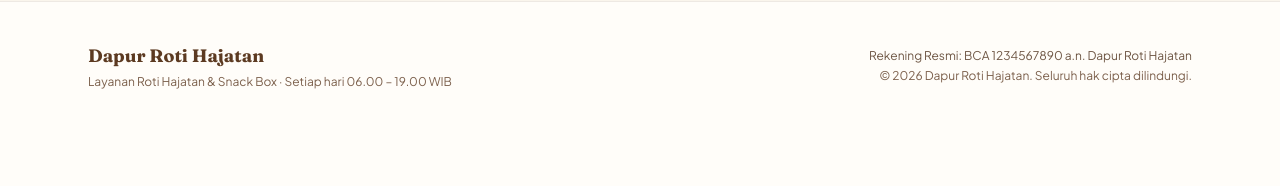
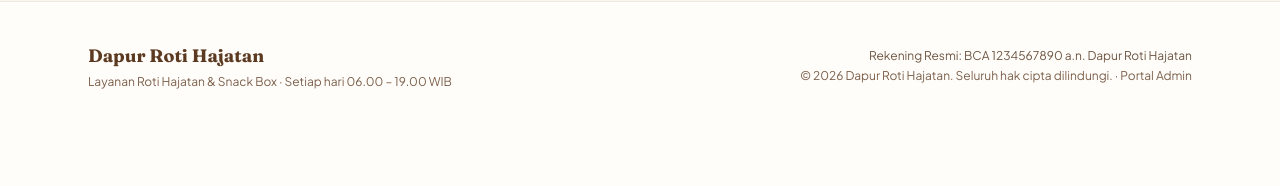
Before and after one commit to fyngaming/DapurRoti, a Laravel app: page / in a window 1280 px wide. Shown: the part 2723-2909 px from the top of the page. Run offline with Laravel 12, Linux system fonts and the light colour scheme; data that the repository does not hold is empty; style sheets or scripts are compiled from the project's sources; some libraries are stand-ins or nearby versions.

Commit message:
update login admin dari dashboard utama

```diff
--- a/app/Http/Controllers/AuthController.php
+++ b/app/Http/Controllers/AuthController.php
@@ -56,16 +56,25 @@ class AuthController extends Controller
 
     public function login(Request $request): JsonResponse
     {
-        $cleanEmail = strtolower(trim((string) $request->input('email', '')));
+        $loginInput = strtolower(trim((string) $request->input('email', $request->input('username', ''))));
         $cleanPassword = (string) $request->input('password', '');
 
-        if ($cleanEmail === '' || $cleanPassword === '') {
-            return response()->json(['message' => 'Email dan kata sandi wajib diisi.'], 422);
+        if ($loginInput === '' || $cleanPassword === '') {
+            return response()->json(['message' => 'Email/Username dan kata sandi wajib diisi.'], 422);
         }
 
-        $user = User::query()->whereRaw('LOWER(email) = ?', [$cleanEmail])->first();
+        $user = User::query()
+            ->where(function ($q) use ($loginInput) {
+                $q->whereRaw('LOWER(email) = ?', [$loginInput])
+                    ->orWhereRaw('LOWER(name) = ?', [$loginInput]);
+                if ($loginInput === 'admin') {
+                    $q->orWhere('role', 'admin');
+                }
+            })
+            ->first();
+
         if (! $user || ! $user->password || ! Hash::check($cleanPassword, $user->password)) {
-            return response()->json(['message' => 'Email atau kata sandi salah.'], 401);
+            return response()->json(['message' => 'Email/Username atau kata sandi salah.'], 401);
         }
 
         Auth::login($user, true);
--- a/app/Http/Controllers/GoogleAuthController.php
+++ b/app/Http/Controllers/GoogleAuthController.php
@@ -22,7 +22,7 @@ class GoogleAuthController extends Controller
             && $clientSecret !== 'YOUR_GOOGLE_CLIENT_SECRET';
 
         $redirectUri = trim((string) config('services.google.redirect', ''))
-            ?: $request->getSchemeAndHttpHost().'/api/auth/google/callback';
+            ?: 'http://localhost:3000/api/auth/google/callback';
 
         return [
             'client_id' => $clientId,
--- a/public/sw.js
+++ b/public/sw.js
@@ -1,4 +1,4 @@
-const CACHE_NAME = 'dapur-roti-laravel13-v6';
+const CACHE_NAME = 'dapur-roti-laravel13-v7';
 const APP_SHELL = ['/manifest.webmanifest', '/icons/icon-192.png', '/icons/icon-512.png'];
 
 self.addEventListener('install', (event) => {
--- a/resources/js/App.tsx
+++ b/resources/js/App.tsx
@@ -300,6 +300,10 @@ export default function App() {
           const meData = await meRes.json();
           if (meData.user) {
             setUser(meData.user);
+            if (meData.user.role === 'admin' && activeView !== 'dapur-admin') {
+              handleNavigate('dapur-admin');
+              return;
+            }
             if (authStatus === 'google_success' && shouldOpenCheckout && loadSavedCart().length > 0) {
               setIsCheckoutOpen(true);
             }
@@ -343,9 +347,10 @@ export default function App() {
     }
   }
 
-  function handleNavigate(view: 'home' | 'my-orders', sectionId?: string) {
+  function handleNavigate(view: 'home' | 'my-orders' | 'dapur-admin', sectionId?: string) {
     setActiveView(view);
-    const targetPath = view === 'my-orders' ? '/my-orders' : '/';
+    const targetPath =
+      view === 'dapur-admin' ? '/dapur-admin' : (view === 'my-orders' ? '/my-orders' : '/');
     if (window.location.pathname !== targetPath) {
       window.history.pushState({}, '', targetPath);
     }
@@ -430,6 +435,10 @@ export default function App() {
   function handleAuthenticated(authenticatedUser: User) {
     setUser(authenticatedUser);
     setIsAuthOpen(false);
+    if (authenticatedUser.role === 'admin') {
+      handleNavigate('dapur-admin');
+      return;
+    }
     if (pendingCheckoutAfterAuth && cart.length > 0) {
       setPendingCheckoutAfterAuth(false);
       setIsCheckoutOpen(true);
--- a/resources/js/components/AdminPage.tsx
+++ b/resources/js/components/AdminPage.tsx
@@ -849,15 +849,15 @@ export function AdminPage({
                 htmlFor="admin-email"
                 className="block text-xs font-semibold text-[#5C3A21] mb-1"
               >
-                Email Admin
+                Email / Username Admin
               </label>
               <input
                 id="admin-email"
-                type="email"
+                type="text"
                 required
                 value={loginEmail}
                 onChange={(e) => setLoginEmail(e.target.value)}
-                placeholder="admin@rotihajatan.id"
+                placeholder="admin atau admin@rotihajatan.id"
                 className="w-full px-3.5 py-2.5 text-sm text-[#5C3A21] bg-white border border-[#5C3A21]/20 rounded-xl focus:outline-none focus:border-[#D97706]"
               />
             </div>
--- a/resources/js/components/AuthModal.tsx
+++ b/resources/js/components/AuthModal.tsx
@@ -257,15 +257,15 @@ export function AuthModal({
                 htmlFor="auth-email"
                 className="block text-xs font-semibold text-[#5C3A21] mb-1"
               >
-                Alamat Email
+                {mode === 'login' ? 'Email atau Username' : 'Alamat Email'}
               </label>
               <input
                 id="auth-email"
-                type="email"
+                type={mode === 'login' ? 'text' : 'email'}
                 required
                 value={email}
                 onChange={(e) => setEmail(e.target.value)}
-                placeholder="nama@email.com"
+                placeholder={mode === 'login' ? 'admin@rotihajatan.id atau username admin' : 'nama@email.com'}
                 className="w-full px-3.5 py-2.5 text-sm text-[#5C3A21] bg-white border border-[#5C3A21]/20 rounded-xl focus:outline-none focus:border-[#D97706]"
               />
             </div>
--- a/resources/js/components/Footer.tsx
+++ b/resources/js/components/Footer.tsx
@@ -36,7 +36,14 @@ export function Footer({ siteSettings, isMobileMode = false }: FooterProps) {
             {siteSettings.bankAccountHolder}
           </p>
           <p className="text-[#7C604C]">
-            © {new Date().getFullYear()} {siteSettings.brandName}. {siteSettings.footerCopyright}
+            © {new Date().getFullYear()} {siteSettings.brandName}. {siteSettings.footerCopyright}{' '}
+            <span aria-hidden="true">·</span>{' '}
+            <a
+              href="/dapur-admin"
+              className="hover:text-[#5C3A21] hover:underline underline-offset-2 transition-colors"
+            >
+              Portal Admin
+            </a>
           </p>
         </div>
       </div>
--- a/resources/js/components/MobileBottomNav.tsx
+++ b/resources/js/components/MobileBottomNav.tsx
@@ -1,11 +1,11 @@
-import { ClipboardList, Home, ShoppingBag, User as UserIcon, UtensilsCrossed } from 'lucide-react';
+import { ClipboardList, Home, ShieldCheck, ShoppingBag, User as UserIcon, UtensilsCrossed } from 'lucide-react';
 import type { User } from '../types/bakery';
 
 interface MobileBottomNavProps {
   user: User | null;
-  activeView: 'home' | 'my-orders';
+  activeView: 'home' | 'my-orders' | 'dapur-admin';
   cartCount: number;
-  onNavigate: (view: 'home' | 'my-orders', sectionId?: string) => void;
+  onNavigate: (view: 'home' | 'my-orders' | 'dapur-admin', sectionId?: string) => void;
   onOpenCartOrCheckout: () => void;
   onOpenAuth: () => void;
 }
@@ -69,17 +69,24 @@ export function MobileBottomNav({
         <button
           type="button"
           onClick={() => {
-            if (user) {
+            if (!user) {
+              onOpenAuth();
+            } else if (user.role === 'admin') {
+              onNavigate('dapur-admin');
+            } else {
               onNavigate('my-orders');
-            } else {
-              onOpenAuth();
             }
           }}
           className={`flex flex-col items-center justify-center gap-1 text-[11px] font-semibold transition-colors ${
-            activeView === 'my-orders' ? 'text-[#D97706]' : 'text-[#7C604C] hover:text-[#5C3A21]'
+            activeView === 'my-orders' || activeView === 'dapur-admin' ? 'text-[#D97706]' : 'text-[#7C604C] hover:text-[#5C3A21]'
           }`}
         >
-          {user ? (
+          {user?.role === 'admin' ? (
+            <>
+              <ShieldCheck className="w-5 h-5" aria-hidden="true" />
+              <span>Admin</span>
+            </>
+          ) : user ? (
             <>
               <ClipboardList className="w-5 h-5" aria-hidden="true" />
               <span>Pesanan</span>
--- a/resources/js/components/Navbar.tsx
+++ b/resources/js/components/Navbar.tsx
@@ -1,17 +1,17 @@
-import { LogOut, ShoppingBag } from 'lucide-react';
+import { LogOut, ShieldCheck, ShoppingBag } from 'lucide-react';
 import type { SiteSettings, User, ViewMode } from '../types/bakery';
 import { ViewModeSwitch } from './ViewModeSwitch';
 
 interface NavbarProps {
   user: User | null;
   siteSettings: SiteSettings;
-  activeView: 'home' | 'my-orders';
+  activeView: 'home' | 'my-orders' | 'dapur-admin';
   cartCount: number;
   viewMode: ViewMode;
   onChangeViewMode: (mode: ViewMode) => void;
   canInstallPwa?: boolean;
   onInstallPwa?: () => void;
-  onNavigate: (view: 'home' | 'my-orders', sectionId?: string) => void;
+  onNavigate: (view: 'home' | 'my-orders' | 'dapur-admin', sectionId?: string) => void;
   onOpenAuth: () => void;
   onOpenCartOrCheckout: () => void;
   onLogout: () => void;
@@ -90,7 +90,20 @@ export function Navbar({
             >
               Cara Pesan
             </a>
-            {user && (
+            {user?.role === 'admin' && (
+              <a
+                href="/dapur-admin"
+                onClick={(e) => {
+                  e.preventDefault();
+                  onNavigate('dapur-admin');
+                }}
+                className="inline-flex items-center gap-1.5 px-3 py-1.5 text-xs font-bold text-white bg-[#5C3A21] hover:bg-[#462B17] rounded-xl transition-colors whitespace-nowrap shadow-xs"
+              >
+                <ShieldCheck className="w-3.5 h-3.5 text-[#FDE68A]" aria-hidden="true" />
+                <span>Dashboard Admin</span>
+              </a>
+            )}
+            {user && user.role !== 'admin' && (
               <a
                 href="/my-orders"
                 onClick={(e) => {
@@ -133,6 +146,16 @@ export function Navbar({
             <div className="flex items-center gap-1.5 sm:gap-2.5">
               {!isMobile && (
                 <>
+                  {user.role === 'admin' ? (
+                    <button
+                      type="button"
+                      onClick={() => onNavigate('dapur-admin')}
+                      className="md:hidden inline-flex items-center gap-1 text-xs font-bold text-[#5C3A21] underline underline-offset-4 whitespace-nowrap shrink-0 px-1 py-2"
+                    >
+                      <ShieldCheck className="w-3.5 h-3.5 text-[#D97706]" aria-hidden="true" />
+                      <span>Admin</span>
+                    </button>
+                  ) : (
                     <button
                       type="button"
                       onClick={() => onNavigate('my-orders')}
@@ -140,6 +163,7 @@ export function Navbar({
                     >
                       Pesanan
                     </button>
+                  )}
                   <div className="hidden sm:flex items-center gap-2">
                     {user.avatar && (
                       <img
```
Also changed, not shown: app/Http/Controllers/Admin/AdminController.php (+8 -2 lines). Lines whose indentation alone changed are shown as unchanged.
